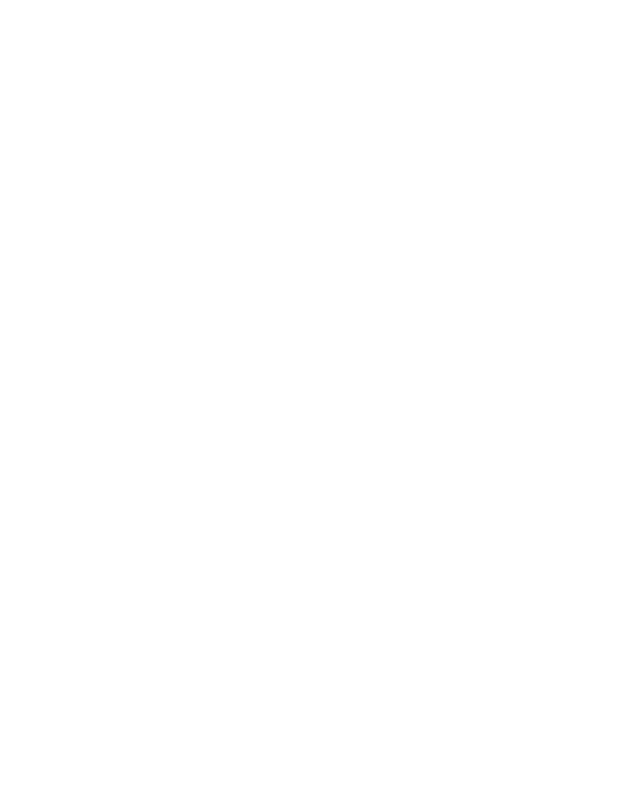
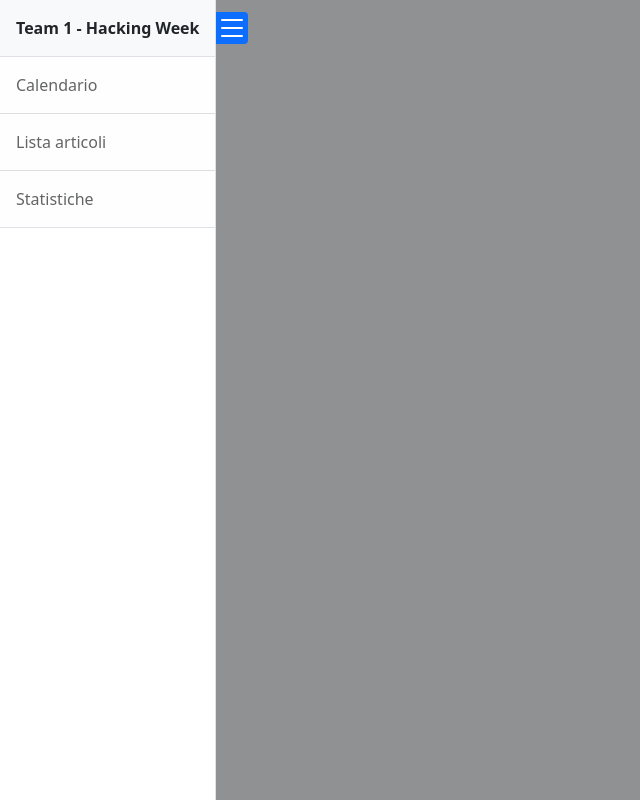
Before and after one commit to otnd/hackingweek-develhope-team-1, a website: page index.html in a window 1280 px wide. Shown: the whole page, without its empty margins (0-640 px from the left). Drawn offline with Linux system fonts and the light colour scheme.

Commit message:
feat: add layout

```diff
--- a/index.html
+++ b/index.html
@@ -1,11 +1,59 @@
 <html lang="en">
+
 <head>
     <meta charset="UTF-8">
     <meta http-equiv="X-UA-Compatible" content="IE=edge">
     <meta name="viewport" content="width=device-width, initial-scale=1.0">
     <title>Team 1 - Hacking Week</title>
+    <link rel="stylesheet" href="style/style.css">
+
+    <script src="scripts/sidebar-animation.js" defer></script>
 </head>
+
 <body>
 
+    <!--sidebar-->
+    <div id="sidebar-container" class="position-fixed">
+        <aside class="position-relative">
+
+            <!--menu-->
+            <nav class="border-end bg-white nav-show">
+                <!--menu heading-->
+                <div class="border-bottom bg-light fw-semibold p-3">
+                    Team 1 - Hacking Week
+                </div>
+
+                <!--lista voci-->
+                <ul class="list-group list-group-flush">
+                    <!--voce 'Calendario'-->
+                    <li id="calendar" class="list-group-item list-group-item-light list-group-item-action p-3">
+                        Calendario
+                    </li>
+                    <!--voce 'Lista articoli'-->
+                    <li id="article-list" class="list-group-item list-group-item-light list-group-item-action p-3">
+                        Lista articoli
+                    </li>
+                    <!--voce 'Statistiche'-->
+                    <li id="stats"
+                        class="list-group-item list-group-item-light list-group-item-action border-bottom  p-3">
+                        Statistiche
+                    </li>
+                </ul>
+            </nav>
+
+            <!--menu icon-->
+            <div id="toggle-menu-container" class="d-flex align-items-center text-white position-absolute">
+                <svg id="toggle-menu" class="bg-primary" xmlns="http://www.w3.org/2000/svg" width="32" height="32" fill="currentColor" class="bi bi-list" viewBox="0 0 16 16">
+                    <path fill-rule="evenodd" d="M2.5 12a.5.5 0 0 1 .5-.5h10a.5.5 0 0 1 0 1H3a.5.5 0 0 1-.5-.5zm0-4a.5.5 0 0 1 .5-.5h10a.5.5 0 0 1 0 1H3a.5.5 0 0 1-.5-.5zm0-4a.5.5 0 0 1 .5-.5h10a.5.5 0 0 1 0 1H3a.5.5 0 0 1-.5-.5z" />
+                </svg>
+            </div>
+
+        </aside>
+    </div>
+
+    <!--overlay della pagina all'apertura della sidebar-->
+    <div id="overlay" class="bg-dark vh-100 vw-100 position-fixed overlay-show"></div>
+
 </body>
+
 </html>
--- /dev/null
+++ b/scripts/sidebar-animation.js
@@ -0,0 +1,10 @@
+const toggleMenu = document.getElementById('toggle-menu')
+const nav = document.querySelector('nav')
+const overlay = document.getElementById('overlay')
+
+function sidebarAnimation (){
+    nav.classList.toggle("nav-hide")
+    overlay.classList.toggle("overlay-hide")
+}
+
+toggleMenu.addEventListener('click', sidebarAnimation)
--- a/style/style.scss
+++ b/style/style.scss
@@ -1 +1,59 @@
-@import '../node_modules/bootstrap/scss/bootstrap.scss'
+@import "../node_modules/bootstrap/scss/bootstrap";
+
+#sidebar-container{
+    z-index: 2;
+}
+
+aside{
+    width: fit-content;
+}
+
+//mostra l'elemento <nav> (il menu) nell'aside
+.nav-show{
+    height: 100vh;
+    margin-left: 0;
+    overflow-x: hidden;
+
+    transition: all 0.25s linear;
+}
+
+//nasconde l'elemento <nav> (il menu) nell'aside
+.nav-hide{
+    margin-left: -256px;
+
+}
+
+//modifica il cursore sull'hover
+.list-group-item:hover{
+    cursor: pointer;
+}
+
+//dimensioni e posizionamento dell'icona del menu
+#toggle-menu-container{
+    height: 56px;
+    width: 56px;
+
+    top: 0;
+    right: -56px;
+
+    svg{
+        border-radius: 0px 4px 4px 0px;
+        &:hover{
+            cursor: pointer;
+        }
+    }
+}
+
+//mostra l'overlay, in maniera tale da far apparire la navbar in sovrimpressione
+.overlay-show{
+    visibility: visible;
+    opacity: 0.5;
+    transition: all 0.25s;
+}
+
+//nasconde l'overlay
+.overlay-hide{
+    z-index: 1;
+    visibility: hidden;
+    opacity: 0;
+}
```
Also changed, not shown: style/style.css, 1 other file.
